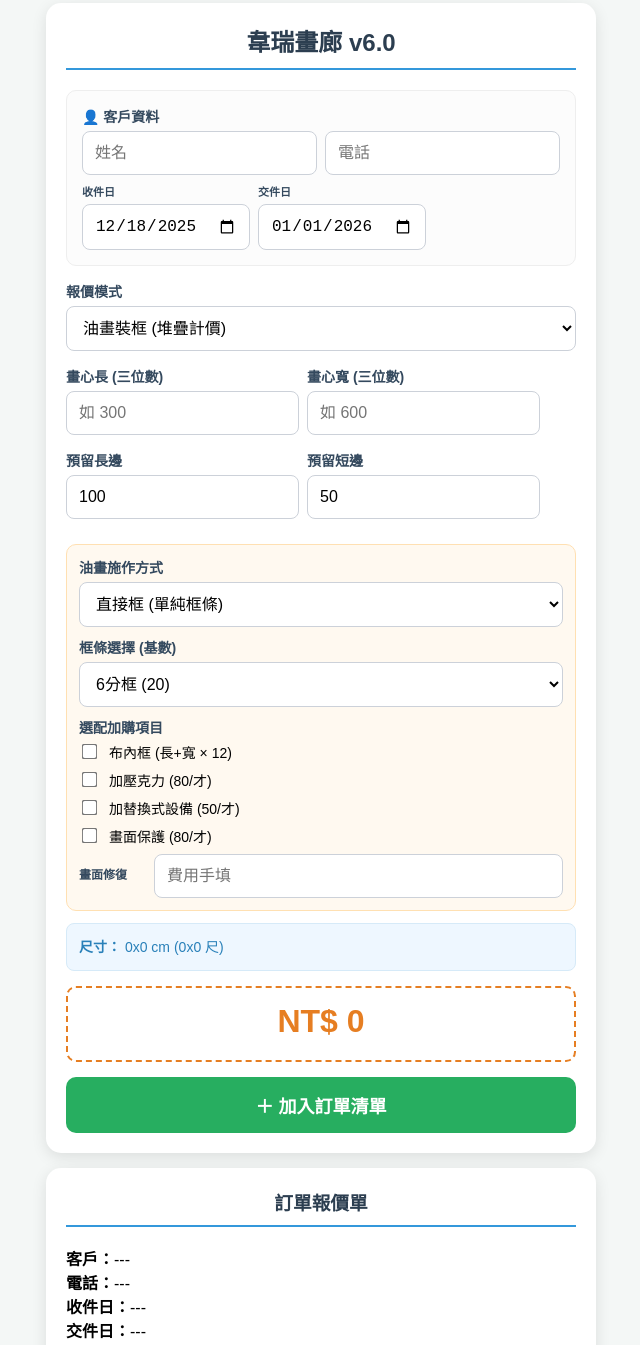
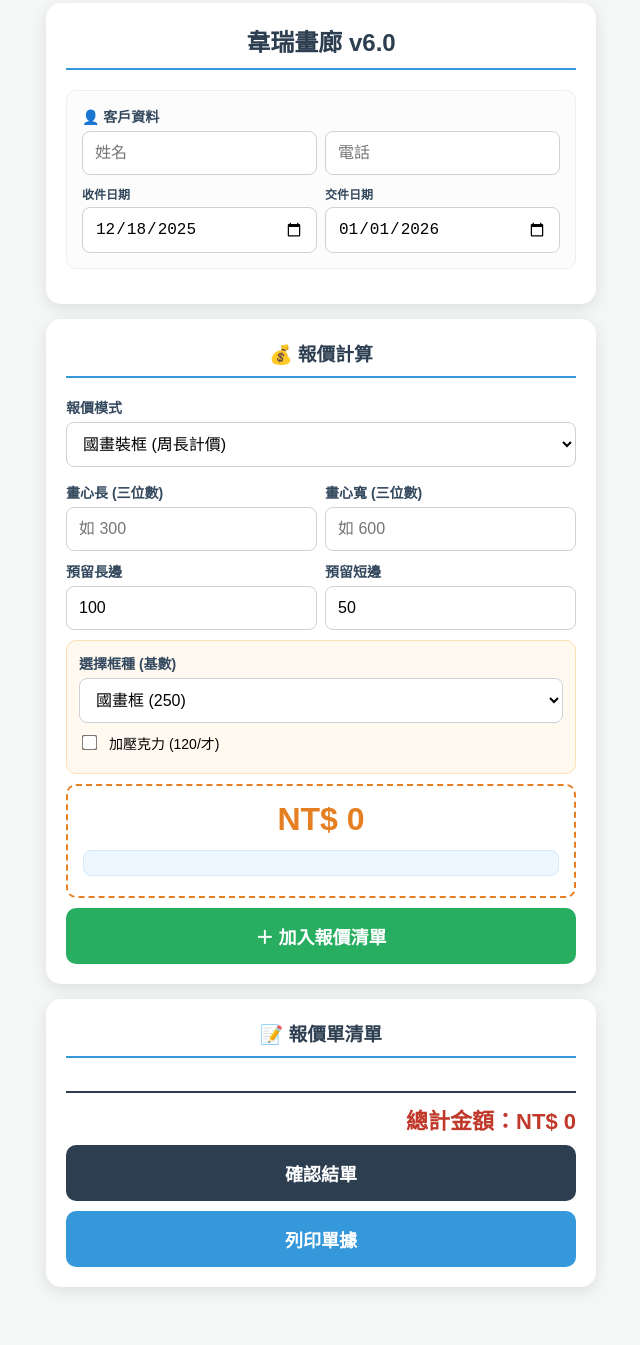
Before and after one commit to gbfm9dh49p-oss/weirei, a plain HTML site: page index.html in a window 1280 px wide. Shown: the part 20-1365 px from the top of the page, without its empty margins (319-959 px from the left). Drawn offline with Linux system fonts and the light colour scheme.

Commit message:
更新 index.html

```diff
--- a/index.html
+++ b/index.html
@@ -10,117 +10,129 @@
         h2, h3 { text-align: center; color: #2c3e50; margin-top: 0; border-bottom: 2px solid #3498db; padding-bottom: 10px; }
         .section { margin-bottom: 15px; }
         label { display: block; margin-bottom: 5px; font-weight: bold; color: #34495e; font-size: 14px; }
-        input, select { width: 100%; padding: 12px; border: 1px solid #ccd1d9; border-radius: 8px; box-sizing: border-box; font-size: 16px; background-color: #fff; }
+        input, select { width: 100%; padding: 12px; border: 1px solid #ccd1d9; border-radius: 8px; box-sizing: border-box; font-size: 16px; background: #fff; }
         .row { display: flex; gap: 8px; align-items: center; }
         .unit-info { font-size: 14px; color: #2980b9; margin-top: 12px; background: #eef7ff; padding: 12px; border-radius: 8px; border: 1px solid #d6eaf8; line-height: 1.6; }
-        .live-price-box { background: #fff; padding: 15px; border-radius: 10px; text-align: center; margin: 15px 0; border: 2px dashed #e67e22; }
+        .live-price-box { background: #fff; padding: 15px; border-radius: 10px; text-align: center; border: 2px dashed #e67e22; margin: 10px 0; }
         .live-price-val { font-size: 32px; font-weight: bold; color: #e67e22; }
-        .warning-text { color: #e74c3c; font-weight: bold; font-size: 12px; display: block; margin-top: 5px; }
-        .btn-add { background-color: #27ae60; color: white; border: none; width: 100%; padding: 15px; border-radius: 10px; font-size: 18px; font-weight: bold; cursor: pointer; }
-        .btn-checkout { background-color: #2c3e50; color: white; border: none; width: 100%; padding: 15px; border-radius: 10px; font-size: 18px; font-weight: bold; cursor: pointer; margin-top: 10px; }
-        .cart-table { width: 100%; border-collapse: collapse; margin-top: 10px; font-size: 13px; }
-        .cart-total { text-align: right; font-size: 22px; font-weight: bold; color: #c0392b; margin-top: 15px; padding: 10px; border-top: 2px solid #2c3e50; }
-        .hidden { display: none !important; }
+        .warning-text { color: #e74c3c; font-weight: bold; font-size: 13px; margin-top: 5px; display: block; }
+        .btn-add { background: #27ae60; color: white; border: none; width: 100%; padding: 15px; border-radius: 10px; font-size: 18px; font-weight: bold; cursor: pointer; }
+        .btn-checkout { background: #2c3e50; color: white; border: none; width: 100%; padding: 15px; border-radius: 10px; font-size: 18px; font-weight: bold; cursor: pointer; margin-top: 10px; }
         .option-group { background:#fff9f0; padding:12px; border-radius:10px; border: 1px solid #ffe0b2; margin-top: 10px; }
         .check-item { display: flex; align-items: center; gap: 10px; cursor: pointer; margin-bottom: 8px; font-size: 14px; }
         .check-item input { width: auto; transform: scale(1.2); }
+        .hidden { display: none !important; }
         @media print { .no-print { display: none !important; } .card { box-shadow: none; border: none; width: 100%; } body { background: #fff; padding: 0; } }
     </style>
 </head>
 <body>
 
-<div class="card no-print" id="inputSection">
+<div class="card no-print">
     <h2>韋瑞畫廊 v6.0</h2>
-
     <div class="section" style="background: #fcfcfc; border: 1px solid #eee; padding: 15px; border-radius: 10px;">
         <label>👤 客戶資料</label>
-        <div class="row" style="margin-bottom: 8px;"><input type="text" id="cust_name" placeholder="姓名"><input type="tel" id="cust_phone" placeholder="電話"></div>
+        <div class="row" style="margin-bottom: 10px;">
+            <input type="text" id="cust_name" placeholder="姓名">
+            <input type="tel" id="cust_phone" placeholder="電話">
+        </div>
         <div class="row">
-            <div><label style="font-size: 11px;">收件日</label><input type="date" id="date_receive"></div>
-            <div><label style="font-size: 11px;">交件日</label><input type="date" id="date_deliver"></div>
+            <div style="flex:1;"><label style="font-size:12px;">收件日期</label><input type="date" id="date_receive"></div>
+            <div style="flex:1;"><label style="font-size:12px;">交件日期</label><input type="date" id="date_deliver"></div>
         </div>
     </div>
+</div>
 
+<div class="card no-print" id="inputSection">
+    <h3>💰 報價計算</h3>
     <div class="section">
         <label>報價模式</label>
         <select id="mode" onchange="toggleMode()">
-            <option value="normal">國畫裝框 (周長計價)</option>
-            <option value="oil" selected>油畫裝框 (堆疊計價)</option>
+            <option value="normal" selected>國畫裝框 (周長計價)</option>
+            <option value="oil">油畫裝框 (堆疊計價)</option>
             <option value="board">國畫裱板 (面積計價)</option>
             <option value="scroll">立軸掛軸</option>
         </select>
     </div>
 
-    <div id="size-inputs">
-        <div class="row">
-            <div class="section"><label>畫心長 (三位數)</label><input type="number" id="L_input" placeholder="如 300" oninput="calculateLive()" inputmode="numeric"></div>
-            <div class="section"><label>畫心寬 (三位數)</label><input type="number" id="W_input" placeholder="如 600" oninput="calculateLive()" inputmode="numeric"></div>
-        </div>
-        <div class="row">
-            <div class="section"><label>預留長邊</label><input type="number" id="padL_input" value="100" oninput="calculateLive()" inputmode="numeric"></div>
-            <div class="section"><label>預留短邊</label><input type="number" id="padW_input" value="50" oninput="calculateLive()" inputmode="numeric"></div>
-        </div>
+    <div class="row">
+        <div style="flex:1;"><label>畫心長 (三位數)</label><input type="number" id="L_in" oninput="runCalc()" inputmode="numeric" placeholder="如 300"></div>
+        <div style="flex:1;"><label>畫心寬 (三位數)</label><input type="number" id="W_in" oninput="runCalc()" inputmode="numeric" placeholder="如 600"></div>
+    </div>
+    <div class="row" style="margin-top:10px;">
+        <div style="flex:1;"><label>預留長邊</label><input type="number" id="padL" value="100" oninput="runCalc()"></div>
+        <div style="flex:1;"><label>預留短邊</label><input type="number" id="padW" value="50" oninput="runCalc()"></div>
     </div>
 
-    <div id="oil-options" class="option-group">
+    <div id="normal-options" class="option-group">
+        <label>選擇框種 (基數)</label>
+        <select id="baseRate" onchange="runCalc()">
+            <option value="250">國畫框 (250)</option>
+            <option value="280">2寸特選手工框 (280)</option>
+            <option value="300">3寸特選手工框 (300)</option>
+            <option value="230">8分特選手工框 (230)</option>
+            <option value="200">6分特選手工框 (200)</option>
+        </select>
+        <div class="check-item" style="margin-top:10px;"><input type="checkbox" id="addAcy" onchange="runCalc()"> 加壓克力 (120/才)</div>
+    </div>
+
+    <div id="oil-options" class="option-group hidden">
         <label>油畫施作方式</label>
-        <select id="oilType" onchange="calculateLive()">
+        <select id="oilType" onchange="runCalc()">
             <option value="direct">直接框 (單純框條)</option>
             <option value="solid">立體框 (底板 + 框條)</option>
             <option value="inout">內外框 (底板 + 框條 + 內框)</option>
         </select>
-
-        <label style="margin-top:10px;">框條選擇 (基數)</label>
-        <select id="oilFrameBase" onchange="calculateLive()">
+        <label style="margin-top:10px;">外框條基數</label>
+        <select id="oilFrameBase" onchange="runCalc()">
             <option value="20">6分框 (20)</option>
             <option value="25">寸半框 (25)</option>
             <option value="35">兩寸半框 (35)</option>
             <option value="45">三寸框 (45)</option>
         </select>
-
-        <label style="margin-top:10px;">選配加購項目</label>
-        <div class="check-item"><input type="checkbox" id="oilCloth" onchange="calculateLive()"> 布內框 (長+寬 × 12)</div>
-        <div class="check-item"><input type="checkbox" id="oilAcy" onchange="calculateLive()"> 加壓克力 (80/才)</div>
-        <div class="check-item"><input type="checkbox" id="oilSwap" onchange="calculateLive()"> 加替換式設備 (50/才)</div>
-        <div class="check-item"><input type="checkbox" id="oilProtect" onchange="calculateLive()"> 畫面保護 (80/才)</div>
-        <div class="row" style="margin-top:5px;"><label style="font-size:12px;width:80px">畫面修復</label><input type="number" id="oilRepair" placeholder="費用手填" oninput="calculateLive()"></div>
+        <div class="check-item" style="margin-top:10px;"><input type="checkbox" id="oilCloth" onchange="runCalc()"> 加布內框 (長+寬 x 12)</div>
+        <div class="check-item"><input type="checkbox" id="oilAcy" onchange="runCalc()"> 加壓克力 (80/才)</div>
+        <div class="check-item"><input type="checkbox" id="oilProtect" onchange="runCalc()"> 畫面保護 (80/才)</div>
+        <div class="row" style="margin-top:5px;"><label style="font-size:12px;width:100px;">修復費(手填)</label><input type="number" id="oilRepair" placeholder="0" oninput="runCalc()"></div>
     </div>
 
-    <div id="normal-extra" style="display:none;">
-        <label>選擇框種</label>
-        <select id="baseRate" onchange="calculateLive()">
-            <option value="250">國畫框 (250)</option>
-            <option value="280">2寸特選手工框 (280)</option>
-            <option value="300">3寸特選手工框 (300)</option>
+    <div id="board-options" class="option-group hidden">
+        <label>加購 L型框</label>
+        <select id="lFrameType" onchange="runCalc()">
+            <option value="0">無加框</option>
+            <option value="12">L型框 - 便框 (12)</option>
+            <option value="25">L型框 - 手工框 (25)</option>
         </select>
     </div>
 
-    <div id="sizeDisplay" class="unit-info">
-        <div><strong>尺寸：</strong> <span id="innerL_txt">0</span>x<span id="innerW_txt">0</span> cm (<span id="innerTai_txt">0x0</span> 尺)</div>
-        <div id="oilDetail" style="display:none; font-size:12px; color:#d35400; margin-top:5px;">換算英吋：<span id="inch_txt">0</span>"</div>
+    <div id="scroll-options" class="option-group hidden">
+        <label>立軸規格</label>
+        <select id="scrollSize" onchange="runCalc()">
+            <option value="1000">小對開 (1000)</option>
+            <option value="900">對開 (900)</option>
+            <option value="1300">三開 (1300)</option>
+            <option value="1500">全開 (1500)</option>
+            <option value="3500">大全開 (3500)</option>
+        </select>
     </div>
 
     <div class="live-price-box">
-        <div class="live-price-val">NT$ <span id="liveTotal">0</span></div>
+        <div class="live-price-val">NT$ <span id="priceTxt">0</span></div>
+        <div id="sizeDetail" class="unit-info"></div>
         <span id="liveWarning" class="warning-text"></span>
     </div>
-
-    <button class="btn-add" onclick="addToCart()">＋ 加入訂單清單</button>
+    <button class="btn-add" onclick="addItem()">＋ 加入報價清單</button>
 </div>
 
 <div class="card" id="cartSection">
-    <h3>訂單報價單</h3>
-    <div id="printInfo" class="info-grid">
-        <div class="info-item"><b>客戶：</b><span id="p_name">---</span></div>
-        <div class="info-item"><b>電話：</b><span id="p_phone">---</span></div>
-        <div class="info-item"><b>收件日：</b><span id="p_dateR">---</span></div>
-        <div class="info-item"><b>交件日：</b><span id="p_dateD">---</span></div>
+    <h3>📝 報價單清單</h3>
+    <div id="printHeader" class="hidden" style="border-bottom:2px solid #000; padding-bottom:10px; margin-bottom:10px; font-size:14px;"></div>
+    <table style="width:100%;" id="cartTable"></table>
+    <div style="text-align:right; font-size:22px; font-weight:bold; color:#c0392b; margin-top:15px; border-top:2px solid #2c3e50; padding-top:10px;">
+        總計金額：NT$ <span id="totalTxt">0</span>
     </div>
-    <table class="cart-table"><tbody id="cartItems"></tbody></table>
-    <div class="cart-total">總計金額：NT$ <span id="grandTotal">0</span></div>
     <div class="no-print">
-        <button id="confirmBtn" class="btn-checkout" onclick="checkoutMode()">確認結單</button>
-        <button id="resetBtn" class="btn-checkout hidden" style="background:#f39c12;" onclick="resetAndBack()">返回清空</button>
+        <button id="finalBtn" class="btn-checkout" onclick="processCheckout()">確認結單</button>
+        <button id="resetBtn" class="btn-checkout hidden" style="background:#f39c12;" onclick="location.reload()">下一張新訂單</button>
         <button class="btn-checkout" style="background:#3498db;" onclick="window.print()">列印單據</button>
     </div>
 </div>
@@ -129,130 +141,104 @@
     const TAI_TO_CM = 30.3;
     const TAI_TO_INCH = 11.93;
     let cart = [];
-    let livePrice = 0;
+    let currentPrice = 0;
 
-    function initDates() {
-        const today = new Date();
-        const future = new Date(); future.setDate(today.getDate() + 14);
-        document.getElementById('date_receive').value = today.toISOString().split('T')[0];
-        document.getElementById('date_deliver').value = future.toISOString().split('T')[0];
-    }
-
-    function calculateLive() {
+    function runCalc() {
         const mode = document.getElementById('mode').value;
+        const L = (parseFloat(document.getElementById('L_in').value) || 0) / 100;
+        const W = (parseFloat(document.getElementById('W_in').value) || 0) / 100;
+        const pL = (parseFloat(document.getElementById('padL').value) || 0) / 100;
+        const pW = (parseFloat(document.getElementById('padW').value) || 0) / 100;
         const warningEl = document.getElementById('liveWarning');
         warningEl.innerText = "";
 
-        const Lt = (parseFloat(document.getElementById('L_input').value) || 0) / 100;
-        const Wt = (parseFloat(document.getElementById('W_input').value) || 0) / 100;
-        const pLt = (parseFloat(document.getElementById('padL_input').value) || 0) / 100;
-        const pWt = (parseFloat(document.getElementById('padW_input').value) || 0) / 100;
+        if (L <= 0 || W <= 0) { currentPrice = 0; document.getElementById('priceTxt').innerText="0"; return; }
 
-        if (Lt <= 0 || Wt <= 0) { livePrice = 0; document.getElementById('liveTotal').innerText = "0"; return; }
+        const tL = L + pL; const tW = W + pW;
+        const Lcm = tL * TAI_TO_CM; const Wcm = tW * TAI_TO_CM;
+        const Linch = tL * TAI_TO_INCH; const Winch = tW * TAI_TO_INCH;
+        const cai = (Linch * Winch) / 144;
+        const perim_cm = (Lcm + Wcm) * 2;
 
-        const tL = Lt + pLt; const tW = Wt + pWt;
-        const inLcm = tL * TAI_TO_CM; const inWcm = tW * TAI_TO_CM;
-        const L_inch = tL * TAI_TO_INCH; const W_inch = tW * TAI_TO_INCH;
-        const totalCai = (L_inch * W_inch) / 144;
+        document.getElementById('sizeDetail').innerText = `框內：${Lcm.toFixed(1)}x${Wcm.toFixed(1)} cm (${tL.toFixed(2)}x${tW.toFixed(2)} 尺)`;
 
-        document.getElementById('innerL_txt').innerText = inLcm.toFixed(1);
-        document.getElementById('innerW_txt').innerText = inWcm.toFixed(1);
-        document.getElementById('innerTai_txt').innerText = `${tL.toFixed(2)}x${tW.toFixed(2)}`;
-
-        if (mode === 'oil') {
-            document.getElementById('oilDetail').style.display = "block";
-            document.getElementById('inch_txt').innerText = `${L_inch.toFixed(1)}" x ${W_inch.toFixed(1)}"`;
-
-            const oilType = document.getElementById('oilType').value;
-            const frameBase = parseInt(document.getElementById('oilFrameBase').value);
-
-            // 基礎判定
-            let multiplier = (inLcm > 120 || (inLcm + inWcm)*2 > 480) ? 1.8 : 1.0;
-            if (multiplier > 1) warningEl.innerText = "⚠️ 特大型件已計入結構溢價";
-
-            // A. 底板費 (立體/內外框)
-            let basePrice = (oilType === 'direct') ? 0 : Math.round(totalCai * 50);
-            // B. 框條費 (英吋周長)
-            let framePrice = Math.round((L_inch + W_inch) * frameBase * multiplier);
-            // C. 內框費 (內外框)
-            let innerFramePrice = (oilType === 'inout') ? Math.round((L_inch + W_inch) * 12) : 0;
-
-            livePrice = basePrice + framePrice + innerFramePrice;
-
-            // 選配
-            if (document.getElementById('oilCloth').checked) livePrice += Math.round((L_inch + W_inch) * 12);
-            if (document.getElementById('oilAcy').checked) livePrice += Math.round(totalCai * 80);
-            if (document.getElementById('oilSwap').checked) livePrice += Math.round(totalCai * 50);
-            if (document.getElementById('oilProtect').checked) livePrice += Math.round(totalCai * 80);
-            livePrice += (parseFloat(document.getElementById('oilRepair').value) || 0);
-
-        } else if (mode === 'normal') {
-            const baseRate = parseInt(document.getElementById('baseRate').value);
-            let mult = (inLcm > 120 || (inLcm + inWcm)*2 > 480) ? 1.5 : 1.0;
-            let extra = (inLcm > 120 || (inLcm + inWcm)*2 > 480) ? 4000 : 0;
-            livePrice = Math.round((tL + tW) * baseRate * mult + extra);
-        } else if (mode === 'board') {
-            livePrice = Math.round(totalCai * 80);
+        if (mode === 'normal') {
+            const base = parseInt(document.getElementById('baseRate').value);
+            let mult = (Math.max(Lcm, Wcm) > 120 || perim_cm > 480) ? 1.5 : 1.0;
+            let extra = (perim_cm >= 700) ? 5000 : ((perim_cm > 480) ? 3000 : 0);
+            if (mult > 1) warningEl.innerText = "⚠️ 特大件結構溢價已計入";
+            currentPrice = Math.round((tL + tW) * base * mult + extra);
+            if(document.getElementById('addAcy').checked) currentPrice += Math.round(tL * tW * (mult > 1 ? 120 : 80));
+        }
+        else if (mode === 'oil') {
+            const type = document.getElementById('oilType').value;
+            const base = parseInt(document.getElementById('oilFrameBase').value);
+            let mult = (Lcm > 120 || perim_cm > 480) ? 1.8 : 1.0;
+            if (mult > 1) warningEl.innerText = "⚠️ 油畫特大件溢價已計入";
+            let baseP = (type === 'direct') ? 0 : Math.round(cai * 50);
+            let frameP = Math.round((Linch + Winch) * base * mult);
+            let inP = (type === 'inout') ? Math.round((Linch + Winch) * 12) : 0;
+            currentPrice = baseP + frameP + inP;
+            if(document.getElementById('oilCloth').checked) currentPrice += Math.round((Linch + Winch) * 12);
+            if(document.getElementById('oilAcy').checked) currentPrice += Math.round(cai * 80);
+            if(document.getElementById('oilProtect').checked) currentPrice += Math.round(cai * 80);
+            currentPrice += (parseFloat(document.getElementById('oilRepair').value) || 0);
+        }
+        else if (mode === 'board') {
+            const lRate = parseInt(document.getElementById('lFrameType').value);
+            currentPrice = Math.round(cai * 80) + Math.round((Linch + Winch) * lRate);
+        }
+        else {
+            currentPrice = parseInt(document.getElementById('scrollSize').value);
         }
 
-        if (livePrice > 0 && livePrice < 350) livePrice = 350;
-        document.getElementById('liveTotal').innerText = livePrice.toLocaleString();
+        if(currentPrice < 350) currentPrice = 350;
+        document.getElementById('priceTxt').innerText = currentPrice.toLocaleString();
     }
 
     function toggleMode() {
-        const mode = document.getElementById('mode').value;
-        document.getElementById('oil-options').style.display = (mode === 'oil') ? 'block' : 'none';
-        document.getElementById('normal-extra').style.display = (mode === 'normal') ? 'block' : 'none';
-        document.getElementById('scroll-inputs').style.display = (mode === 'scroll') ? 'block' : 'none';
-        calculateLive();
+        const m = document.getElementById('mode').value;
+        document.getElementById('normal-options').classList.toggle('hidden', m !== 'normal');
+        document.getElementById('oil-options').classList.toggle('hidden', m !== 'oil');
+        document.getElementById('board-options').classList.toggle('hidden', m !== 'board');
+        document.getElementById('scroll-options').classList.toggle('hidden', m !== 'scroll');
+        runCalc();
     }
 
-    function addToCart() {
-        if (livePrice <= 0) return alert("請輸入尺寸");
-        const mode = document.getElementById('mode').value;
-        let title = "油畫裝框";
-        if (mode === 'oil') {
-            const typeText = document.getElementById('oilType').options[document.getElementById('oilType').selectedIndex].text;
-            const frameText = document.getElementById('oilFrameBase').options[document.getElementById('oilFrameBase').selectedIndex].text;
-            title = `油畫-${typeText}(${frameText})`;
-        } else if (mode === 'normal') {
-            title = document.getElementById('baseRate').options[document.getElementById('baseRate').selectedIndex].text;
-        } else if (mode === 'board') { title = "國畫裱板"; }
-
-        cart.push({ title, price: livePrice, spec: `尺寸：${document.getElementById('innerTai_txt').innerText}尺` });
+    function addItem() {
+        if(currentPrice <= 0) return alert("尺寸不正確");
+        const mName = document.getElementById('mode').options[document.getElementById('mode').selectedIndex].text;
+        cart.push({ title: mName, price: currentPrice, spec: document.getElementById('sizeDetail').innerText });
         renderCart();
     }
 
     function renderCart() {
-        const tbody = document.getElementById('cartItems'); tbody.innerHTML = ""; let total = 0;
-        cart.forEach((item, index) => {
-            total += item.price;
-            tbody.innerHTML += `<tr><td style="padding:8px; border-bottom:1px solid #eee;"><b>${item.title}</b><br><small>${item.spec}</small></td><td style="padding:8px; border-bottom:1px solid #eee;">${item.price.toLocaleString()}</td><td class="no-print" style="padding:8px; border-bottom:1px solid #eee;"><button onclick="cart.splice(${index},1);renderCart();" style="background:none;border:none;color:red;cursor:pointer;">❌</button></td></tr>`;
+        const table = document.getElementById('cartTable'); table.innerHTML = ""; let total = 0;
+        cart.forEach((it, idx) => {
+            total += it.price;
+            table.innerHTML += `<tr><td style="padding:10px; border-bottom:1px solid #eee;"><b>${it.title}</b><br><small>${it.spec}</small></td><td align="right">${it.price.toLocaleString()}</td><td align="right" class="no-print"><button onclick="cart.splice(${idx},1);renderCart()" style="color:red; background:none; border:none; cursor:pointer;">❌</button></td></tr>`;
         });
-        document.getElementById('grandTotal').innerText = total.toLocaleString();
+        document.getElementById('totalTxt').innerText = total.toLocaleString();
     }
 
-    function checkoutMode() {
-        if (cart.length === 0) return alert("清單為空");
-        document.getElementById('p_name').innerText = document.getElementById('cust_name').value || "未填";
-        document.getElementById('p_phone').innerText = document.getElementById('cust_phone').value || "未填";
-        document.getElementById('p_dateR').innerText = document.getElementById('date_receive').value;
-        document.getElementById('p_dateD').innerText = document.getElementById('date_deliver').value;
-        document.getElementById('inputSection').classList.add('hidden');
-        document.getElementById('confirmBtn').classList.add('hidden');
+    function processCheckout() {
+        if(cart.length === 0) return alert("尚未加入任何項目");
+        const name = document.getElementById('cust_name').value || "未填寫";
+        const phone = document.getElementById('cust_phone').value || "未填寫";
+        const dR = document.getElementById('date_receive').value;
+        const dD = document.getElementById('date_deliver').value;
+        document.getElementById('printHeader').innerHTML = `<b>客戶姓名：</b>${name} | <b>電話：</b>${phone}<br><b>收件：</b>${dR} | <b>交件：</b>${dD}`;
+        document.getElementById('printHeader').classList.remove('hidden');
+        document.getElementById('finalBtn').classList.add('hidden');
         document.getElementById('resetBtn').classList.remove('hidden');
+        window.scrollTo(0,0);
     }
 
-    function resetAndBack() {
-        if (!confirm("確定重置？")) return;
-        cart = []; renderCart();
-        document.getElementById('inputSection').classList.remove('hidden');
-        document.getElementById('confirmBtn').classList.remove('hidden');
-        document.getElementById('resetBtn').classList.add('hidden');
-        initDates();
-    }
-
-    window.onload = function() { initDates(); toggleMode(); };
+    window.onload = function() {
+        const d = new Date(); document.getElementById('date_receive').value = d.toISOString().split('T')[0];
+        const n = new Date(); n.setDate(d.getDate() + 14); document.getElementById('date_deliver').value = n.toISOString().split('T')[0];
+        runCalc();
+    };
 </script>
 </body>
 </html>
```
